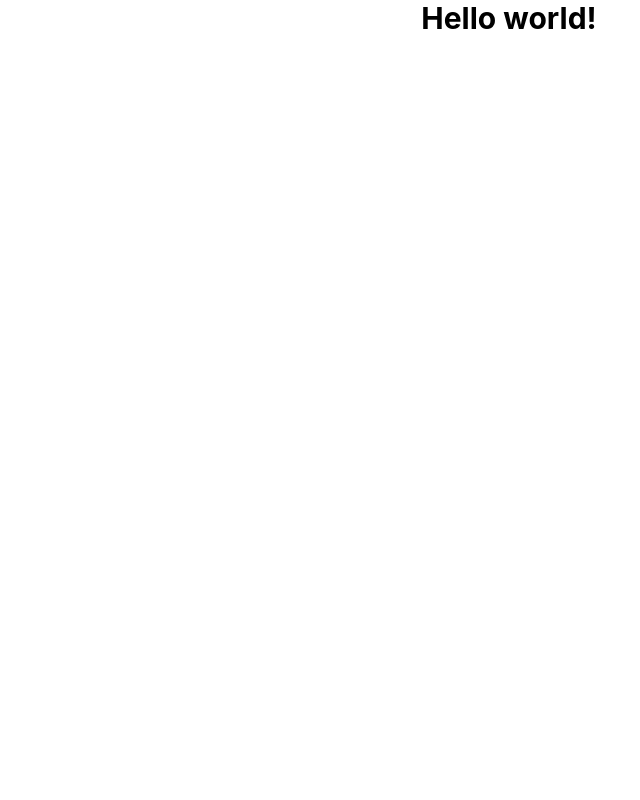
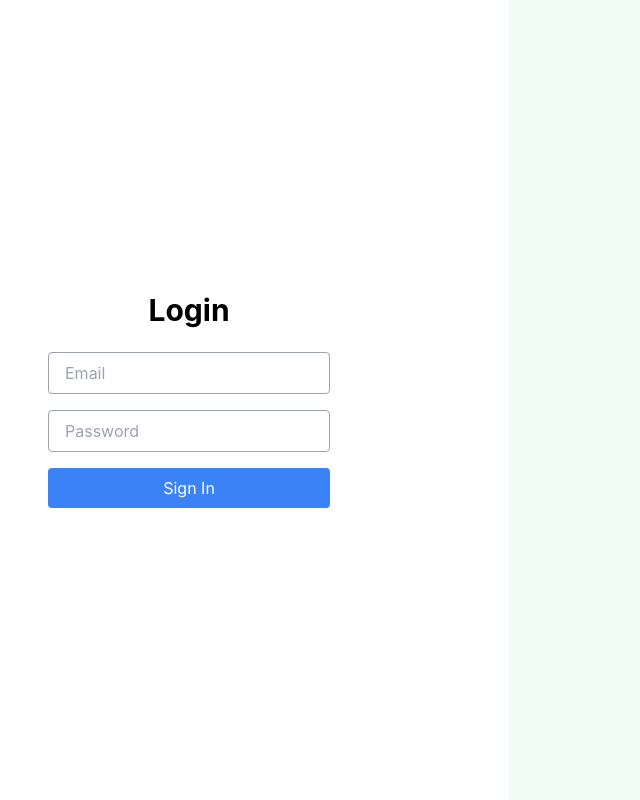
Before and after one commit to FahadInam/keystone-react, a React (Create React App) app: page / in a window 1280 px wide. Shown: the whole page, without its empty margins (131-771 px from the left). Built offline with nearby package versions, Linux system fonts and the light colour scheme.

Commit message:
first design

```diff
--- a/src/App.js
+++ b/src/App.js
@@ -1,12 +1,16 @@
 import './App.css';
-
+import Signin from './components/SignIn';
+import OnBoardingSlider from './components/OnBoardingSlider';
 function App() {
   return (
-    <div className="App">
-     <h1 class="text-3xl font-bold">
-    Hello world!
-  </h1>
-    </div>
+    <div className='flex'>
+      <div className="w-1/2">
+        <Signin />
+        </div>
+      <div className="w-1/2">
+        <OnBoardingSlider />
+        </div>
+          </div>
   );
 }
 
--- /dev/null
+++ b/src/components/OnBoardingSlider.js
@@ -0,0 +1,11 @@
+import React from 'react';
+
+function OnBoardingSlider() {
+
+  return (
+    <div  className="bg-green-50  h-full" >
+    </div>
+  );
+}
+
+export default OnBoardingSlider;
--- a/src/components/SignIn.js
+++ b/src/components/SignIn.js
@@ -0,0 +1,17 @@
+import React from 'react';
+
+function Signin() {
+
+    return (
+        <div className="flex flex-col items-center justify-center h-screen">
+            <h2 className="text-3xl font-bold mb-6">Login</h2>
+            <form className="flex flex-col space-y-4">
+                <input type="email" placeholder="Email" className="px-4 py-2 border border-gray-400 rounded" />
+                <input type="password" placeholder="Password" className="px-4 py-2 border border-gray-400 rounded" />
+                <button type="submit" className="px-4 py-2 bg-blue-500 text-white rounded hover:bg-blue-600 transition duration-300 ease-in-out">Sign In</button>
+            </form>
+        </div>
+    );
+}
+
+export default Signin;
--- a/src/index.js
+++ b/src/index.js
@@ -3,6 +3,7 @@ import React from 'react';
 import ReactDOM from 'react-dom/client';
 import './index.css';
 import App from './App';
+import Signin from './components/SignIn';
 
 const root = ReactDOM.createRoot(document.getElementById('root'));
 root.render(
```
